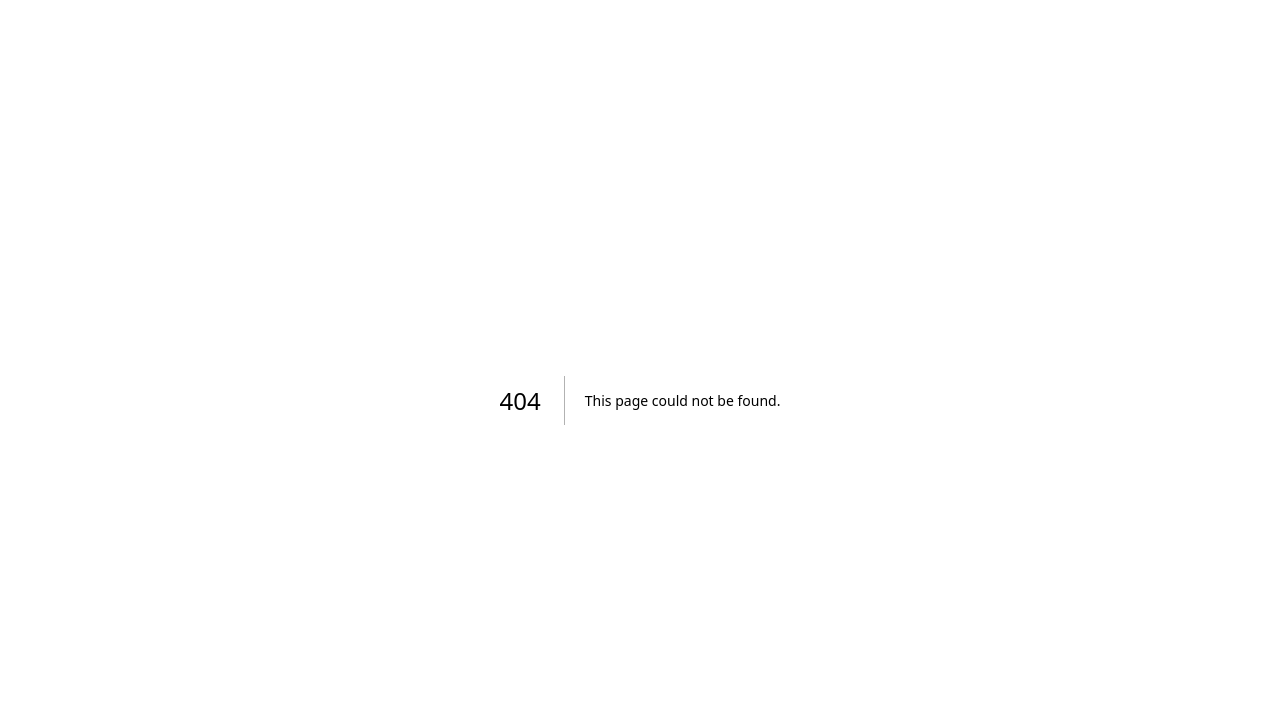
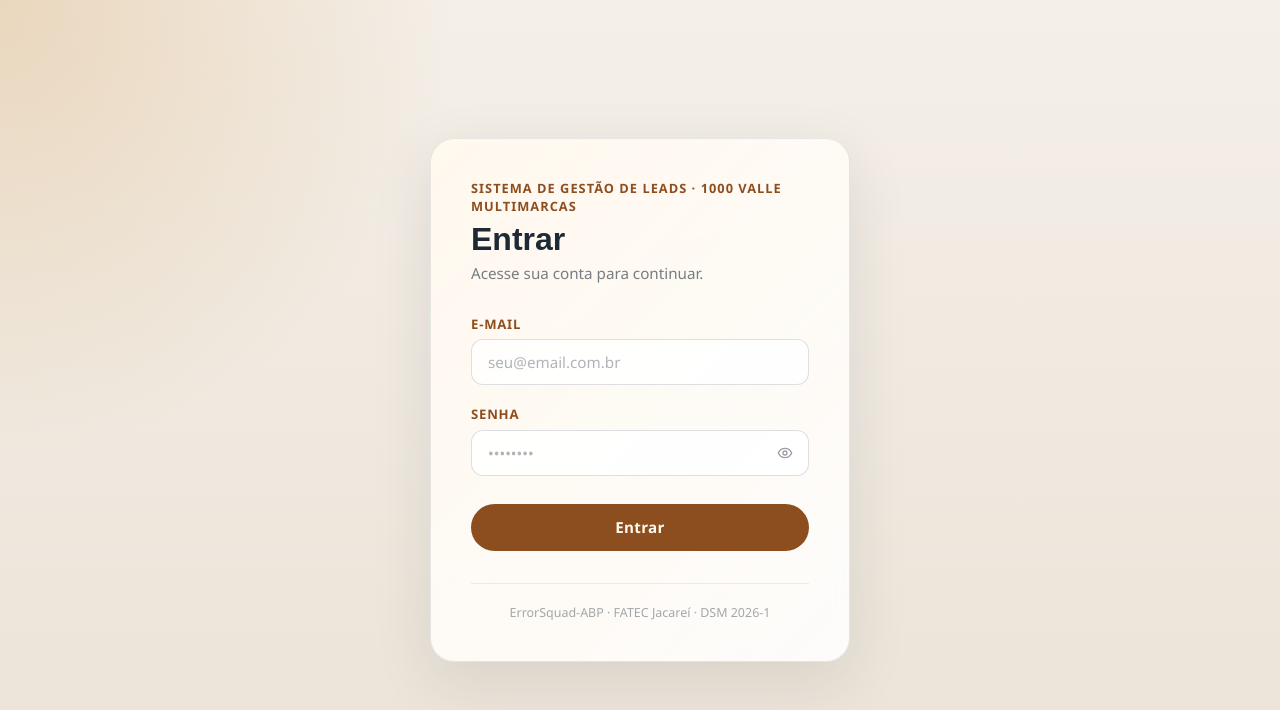
Before and after one commit to ErrorSquad-ABP/ABP3-Sistema-Gestao-Leads, a Next.js app in the folder front/: page /login in a window 1280 px wide. Before the commit this address had no page. Shown: the top 710 px of the page. Built offline with nearby package versions, Linux system fonts and the light colour scheme.

Commit message:
feat(auth): add login page

```diff
--- /dev/null
+++ b/front/src/app/login/page.tsx
@@ -0,0 +1,9 @@
+import { LoginPage } from '../../features/login/components/login-page';
+
+export const dynamic = 'force-dynamic';
+
+function LoginRoute() {
+	return <LoginPage />;
+}
+
+export default LoginRoute;
--- a/front/src/app/styles.css
+++ b/front/src/app/styles.css
@@ -237,3 +237,226 @@ a {
 		max-width: none;
 	}
 }
+
+/* Container que centraliza o card na viewport */
+.login {
+	display: grid;
+	min-height: 100vh;
+	place-items: center;
+	padding: 2rem;
+}
+
+/* Card principal — segue os mesmos tokens visuais de .hero */
+.login__card {
+	background: linear-gradient(
+		135deg,
+		rgba(255, 248, 238, 0.97),
+		rgba(255, 255, 255, 0.88)
+	);
+	border: 1px solid rgba(29, 41, 53, 0.1);
+	border-radius: 24px;
+	backdrop-filter: blur(8px);
+	box-shadow: 0 18px 60px rgba(29, 41, 53, 0.1);
+	padding: 2.5rem;
+	width: 100%;
+	max-width: 420px;
+}
+
+/* Cabeçalho do card */
+.login__header {
+	margin-bottom: 2rem;
+}
+
+/* Eyebrow — igual a .hero__eyebrow */
+.login__eyebrow {
+	color: #8d4e1f;
+	font-size: 0.8rem;
+	font-weight: 700;
+	letter-spacing: 0.08em;
+	text-transform: uppercase;
+	margin: 0 0 0.5rem;
+}
+
+/* Título — Space Grotesk, menor que o hero */
+.login__title {
+	font-family: "Space Grotesk", "IBM Plex Sans", sans-serif;
+	font-size: 2rem;
+	line-height: 1;
+	margin: 0 0 0.5rem;
+	color: #1d2935;
+}
+
+.login__subtitle {
+	font-size: 0.95rem;
+	color: rgba(29, 41, 53, 0.6);
+	margin: 0;
+}
+
+/* Formulário */
+.login__form {
+	display: grid;
+	gap: 1.25rem;
+}
+
+/* Campo (label + input) */
+.login__field {
+	display: grid;
+	gap: 0.4rem;
+}
+
+/* Label — igual a .status__label */
+.login__label {
+	color: #8d4e1f;
+	font-size: 0.82rem;
+	font-weight: 700;
+	letter-spacing: 0.06em;
+	text-transform: uppercase;
+}
+
+/* Input base */
+.login__input {
+	background: rgba(255, 255, 255, 0.88);
+	border: 1px solid rgba(29, 41, 53, 0.15);
+	border-radius: 12px;
+	color: #1d2935;
+	font-family: "IBM Plex Sans", "Segoe UI", sans-serif;
+	font-size: 0.95rem;
+	outline: none;
+	padding: 0.75rem 1rem;
+	transition: border-color 0.15s ease, box-shadow 0.15s ease;
+	width: 100%;
+}
+
+.login__input::placeholder {
+	color: rgba(29, 41, 53, 0.35);
+}
+
+.login__input:focus {
+	border-color: #8d4e1f;
+	box-shadow: 0 0 0 3px rgba(141, 78, 31, 0.12);
+}
+
+.login__input:disabled {
+	opacity: 0.55;
+	cursor: not-allowed;
+}
+
+/* Wrapper do campo de senha (input + botão de toggle) */
+.login__input-wrapper {
+	position: relative;
+	display: flex;
+	align-items: center;
+}
+
+.login__input--password {
+	padding-right: 2.75rem;
+}
+
+/* Botão mostrar/ocultar senha */
+.login__toggle-password {
+	position: absolute;
+	right: 0.75rem;
+	background: none;
+	border: none;
+	color: rgba(29, 41, 53, 0.45);
+	cursor: pointer;
+	display: flex;
+	align-items: center;
+	justify-content: center;
+	padding: 0.25rem;
+	transition: color 0.15s ease;
+}
+
+.login__toggle-password:hover {
+	color: #8d4e1f;
+}
+
+.login__toggle-password:disabled {
+	cursor: not-allowed;
+	opacity: 0.4;
+}
+
+/* Faixa de erro — igual a .status__pill--offline */
+.login__error {
+	align-items: center;
+	background: rgba(164, 76, 76, 0.1);
+	border: 1px solid rgba(164, 76, 76, 0.22);
+	border-radius: 12px;
+	color: #a44c4c;
+	display: flex;
+	font-size: 0.88rem;
+	gap: 0.5rem;
+	padding: 0.75rem 1rem;
+}
+
+/* Botão de submit — cor primária do projeto */
+.login__submit {
+	align-items: center;
+	background: #8d4e1f;
+	border: none;
+	border-radius: 999px;
+	color: #fff8ee;
+	cursor: pointer;
+	display: flex;
+	font-family: "IBM Plex Sans", "Segoe UI", sans-serif;
+	font-size: 0.95rem;
+	font-weight: 700;
+	gap: 0.5rem;
+	justify-content: center;
+	letter-spacing: 0.02em;
+	margin-top: 0.5rem;
+	padding: 0.85rem 1.5rem;
+	transition: background 0.15s ease, opacity 0.15s ease;
+	width: 100%;
+}
+
+.login__submit:hover:not(:disabled) {
+	background: #7a4218;
+}
+
+.login__submit:disabled {
+	cursor: not-allowed;
+	opacity: 0.65;
+}
+
+/* Spinner de loading */
+.login__spinner {
+	animation: login-spin 0.8s linear infinite;
+	border: 2px solid rgba(255, 248, 238, 0.35);
+	border-top-color: #fff8ee;
+	border-radius: 50%;
+	display: inline-block;
+	height: 14px;
+	width: 14px;
+}
+
+@keyframes login-spin {
+	to {
+		transform: rotate(360deg);
+	}
+}
+
+/* Rodapé do card */
+.login__footer {
+	border-top: 1px solid rgba(29, 41, 53, 0.08);
+	margin-top: 2rem;
+	padding-top: 1.25rem;
+	text-align: center;
+}
+
+.login__footer p {
+	color: rgba(29, 41, 53, 0.4);
+	font-size: 0.78rem;
+	margin: 0;
+}
+
+/* Responsivo */
+@media (max-width: 480px) {
+	.login__card {
+		padding: 1.5rem;
+	}
+
+	.login__title {
+		font-size: 1.6rem;
+	}
+}
--- /dev/null
+++ b/front/src/features/login/components/login-page.tsx
@@ -0,0 +1,201 @@
+'use client';
+
+import { useState } from 'react';
+
+type LoginFormState =
+	| { status: 'idle' }
+	| { status: 'loading' }
+	| { status: 'error'; message: string };
+
+function LoginPage() {
+	const [formState, setFormState] = useState<LoginFormState>({
+		status: 'idle',
+	});
+	const [email, setEmail] = useState('');
+	const [password, setPassword] = useState('');
+	const [showPassword, setShowPassword] = useState(false);
+
+	function handleSubmit(event: React.FormEvent<HTMLFormElement>) {
+		event.preventDefault();
+
+		if (!email || !password) {
+			setFormState({
+				status: 'error',
+				message: 'Preencha todos os campos antes de continuar.',
+			});
+			return;
+		}
+
+		setFormState({ status: 'loading' });
+
+		// TODO: substituir pelo server action real (login-action.ts)
+		setTimeout(() => {
+			setFormState({
+				status: 'error',
+				message: 'Credenciais inválidas. Verifique e-mail e senha.',
+			});
+		}, 1200);
+	}
+
+	const isLoading = formState.status === 'loading';
+
+	return (
+		<main className="login">
+			<div className="login__card">
+				<header className="login__header">
+					<p className="login__eyebrow">
+						Sistema de Gestão de Leads · 1000 Valle Multimarcas
+					</p>
+					<h1 className="login__title">Entrar</h1>
+					<p className="login__subtitle">
+						Acesse sua conta para continuar.
+					</p>
+				</header>
+
+				<form className="login__form" onSubmit={handleSubmit} noValidate>
+					<div className="login__field">
+						<label className="login__label" htmlFor="email">
+							E-mail
+						</label>
+						<input
+							className="login__input"
+							id="email"
+							type="email"
+							autoComplete="email"
+							placeholder="seu@email.com.br"
+							value={email}
+							onChange={(e) => setEmail(e.target.value)}
+							disabled={isLoading}
+						/>
+					</div>
+
+					<div className="login__field">
+						<label className="login__label" htmlFor="password">
+							Senha
+						</label>
+						<div className="login__input-wrapper">
+							<input
+								className="login__input login__input--password"
+								id="password"
+								type={showPassword ? 'text' : 'password'}
+								autoComplete="current-password"
+								placeholder="••••••••"
+								value={password}
+								onChange={(e) => setPassword(e.target.value)}
+								disabled={isLoading}
+							/>
+							<button
+								type="button"
+								className="login__toggle-password"
+								onClick={() => setShowPassword((prev) => !prev)}
+								aria-label={showPassword ? 'Ocultar senha' : 'Mostrar senha'}
+								disabled={isLoading}
+							>
+								{showPassword ? (
+									<EyeOffIcon />
+								) : (
+									<EyeIcon />
+								)}
+							</button>
+						</div>
+					</div>
+
+					{formState.status === 'error' && (
+						<div className="login__error" role="alert">
+							<ErrorIcon />
+							<span>{formState.message}</span>
+						</div>
+					)}
+
+					<button
+						className="login__submit"
+						type="submit"
+						disabled={isLoading}
+					>
+						{isLoading ? (
+							<>
+								<span className="login__spinner" aria-hidden="true" />
+								Entrando…
+							</>
+						) : (
+							'Entrar'
+						)}
+					</button>
+				</form>
+
+				<footer className="login__footer">
+					<p>
+						ErrorSquad-ABP · FATEC Jacareí · DSM 2026-1
+					</p>
+				</footer>
+			</div>
+		</main>
+	);
+}
+
+// ---------------------------------------------------------------------------
+// Ícones inline — evita dependência de biblioteca só para a tela de login
+// ---------------------------------------------------------------------------
+
+function EyeIcon() {
+	return (
+		<svg
+			xmlns="http://www.w3.org/2000/svg"
+			width="16"
+			height="16"
+			viewBox="0 0 24 24"
+			fill="none"
+			stroke="currentColor"
+			strokeWidth="2"
+			strokeLinecap="round"
+			strokeLinejoin="round"
+			aria-hidden="true"
+		>
+			<path d="M2 12s3-7 10-7 10 7 10 7-3 7-10 7-10-7-10-7Z" />
+			<circle cx="12" cy="12" r="3" />
+		</svg>
+	);
+}
+
+function EyeOffIcon() {
+	return (
+		<svg
+			xmlns="http://www.w3.org/2000/svg"
+			width="16"
+			height="16"
+			viewBox="0 0 24 24"
+			fill="none"
+			stroke="currentColor"
+			strokeWidth="2"
+			strokeLinecap="round"
+			strokeLinejoin="round"
+			aria-hidden="true"
+		>
+			<path d="M17.94 17.94A10.07 10.07 0 0 1 12 20c-7 0-11-8-11-8a18.45 18.45 0 0 1 5.06-5.94M9.9 4.24A9.12 9.12 0 0 1 12 4c7 0 11 8 11 8a18.5 18.5 0 0 1-2.16 3.19m-6.72-1.07a3 3 0 1 1-4.24-4.24" />
+			<line x1="1" y1="1" x2="23" y2="23" />
+		</svg>
+	);
+}
+
+function ErrorIcon() {
+	return (
+		<svg
+			xmlns="http://www.w3.org/2000/svg"
+			width="16"
+			height="16"
+			viewBox="0 0 24 24"
+			fill="none"
+			stroke="currentColor"
+			strokeWidth="2"
+			strokeLinecap="round"
+			strokeLinejoin="round"
+			aria-hidden="true"
+		>
+			<circle cx="12" cy="12" r="10" />
+			<line x1="12" y1="8" x2="12" y2="12" />
+			<line x1="12" y1="16" x2="12.01" y2="16" />
+		</svg>
+	);
+}
+
+export { LoginPage };
```
